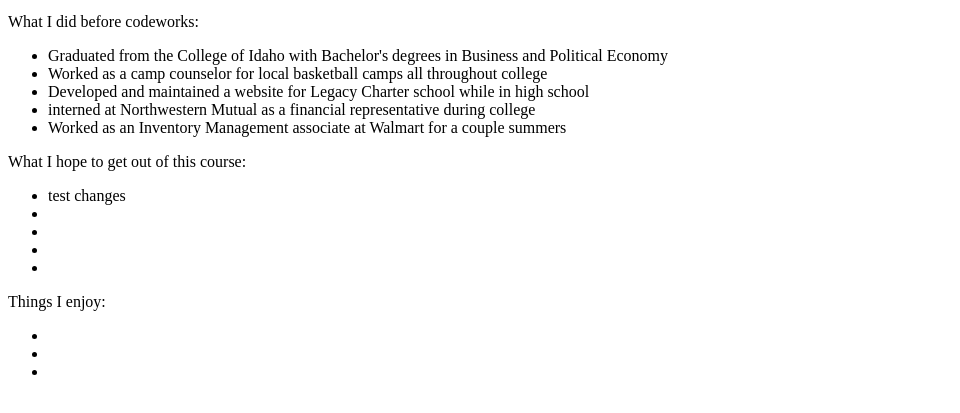
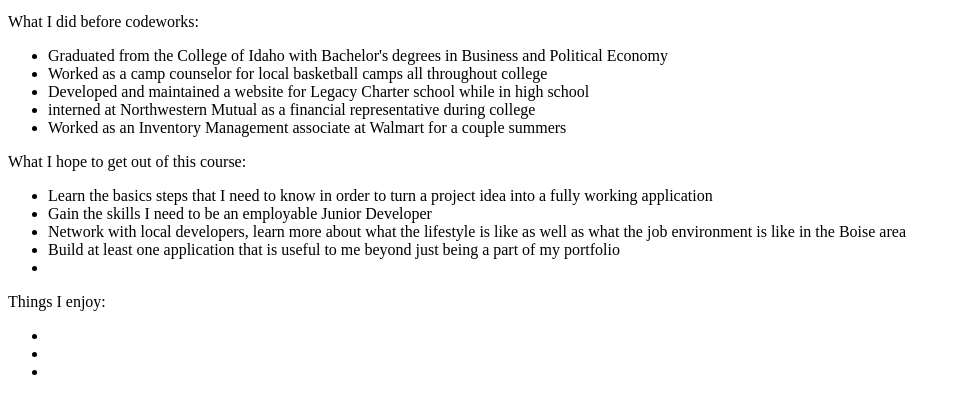
Before and after one commit to DominicHulsey/Day-1, a plain HTML site: page index.html in a window 1280 px wide. Shown: the part 101-514 px from the top of the page, without its empty margins (0-960 px from the left). Drawn offline with Linux system fonts and the light colour scheme.

Commit message:
Course expectations/personal info

```diff
--- a/index.html
+++ b/index.html
@@ -23,10 +23,13 @@
 
     <p>What I hope to get out of this course:</p>
     <ul>
-        <li>test changes</li>
-        <li></li>
-        <li></li>
-        <li></li>
+        <li>Learn the basics steps that I need to know in order
+            to turn a project idea into a fully working application</li>
+        <li>Gain the skills I need to be an employable Junior Developer</li>
+        <li>Network with local developers, learn more about what the lifestyle is like
+            as well as what the job environment is like in the Boise area</li>
+        <li>Build at least one application that is useful to me beyond just being a part of my portfolio
+        </li>
         <li></li>
     </ul>
     <p>Things I enjoy:</p>
```
